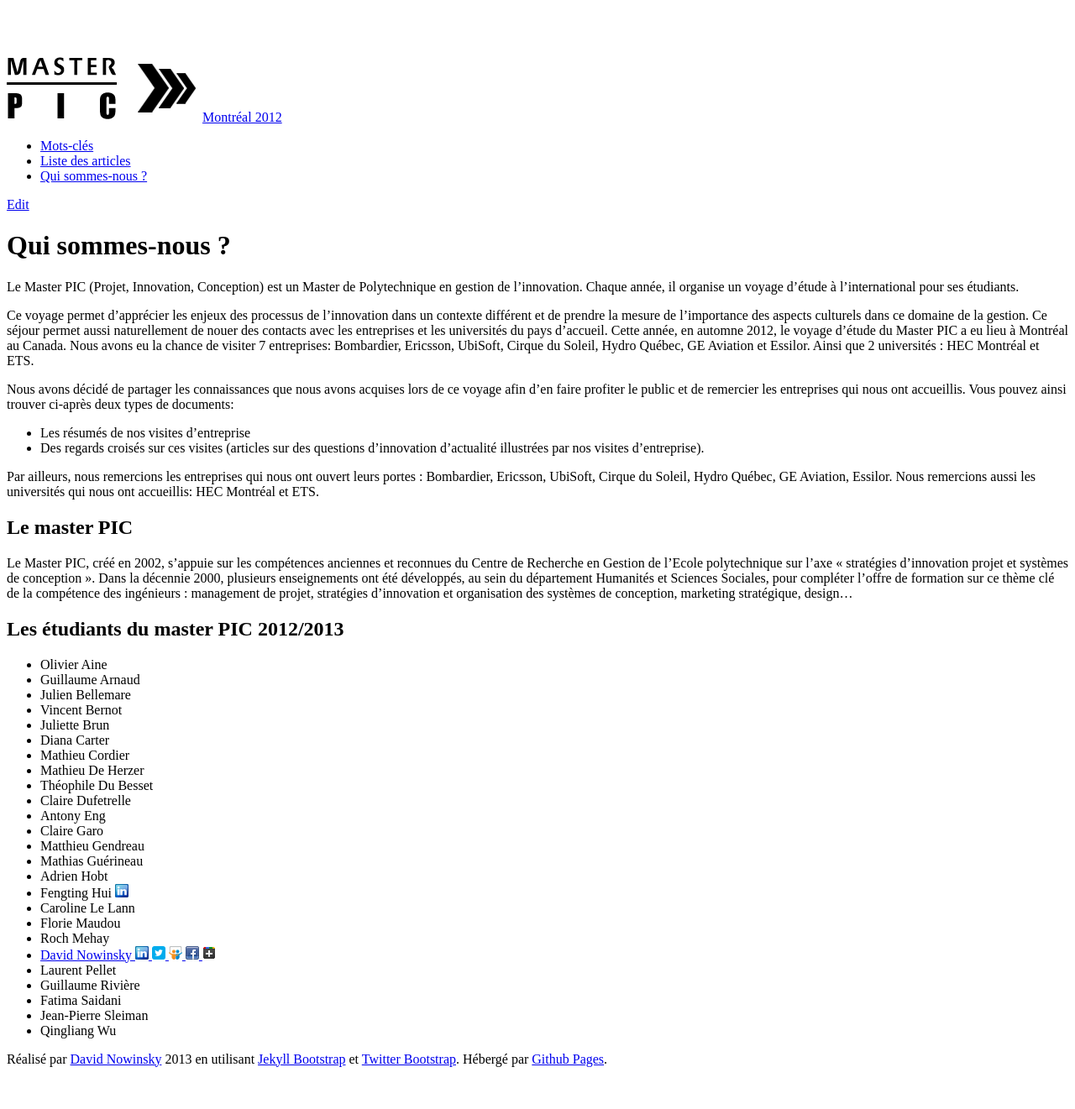
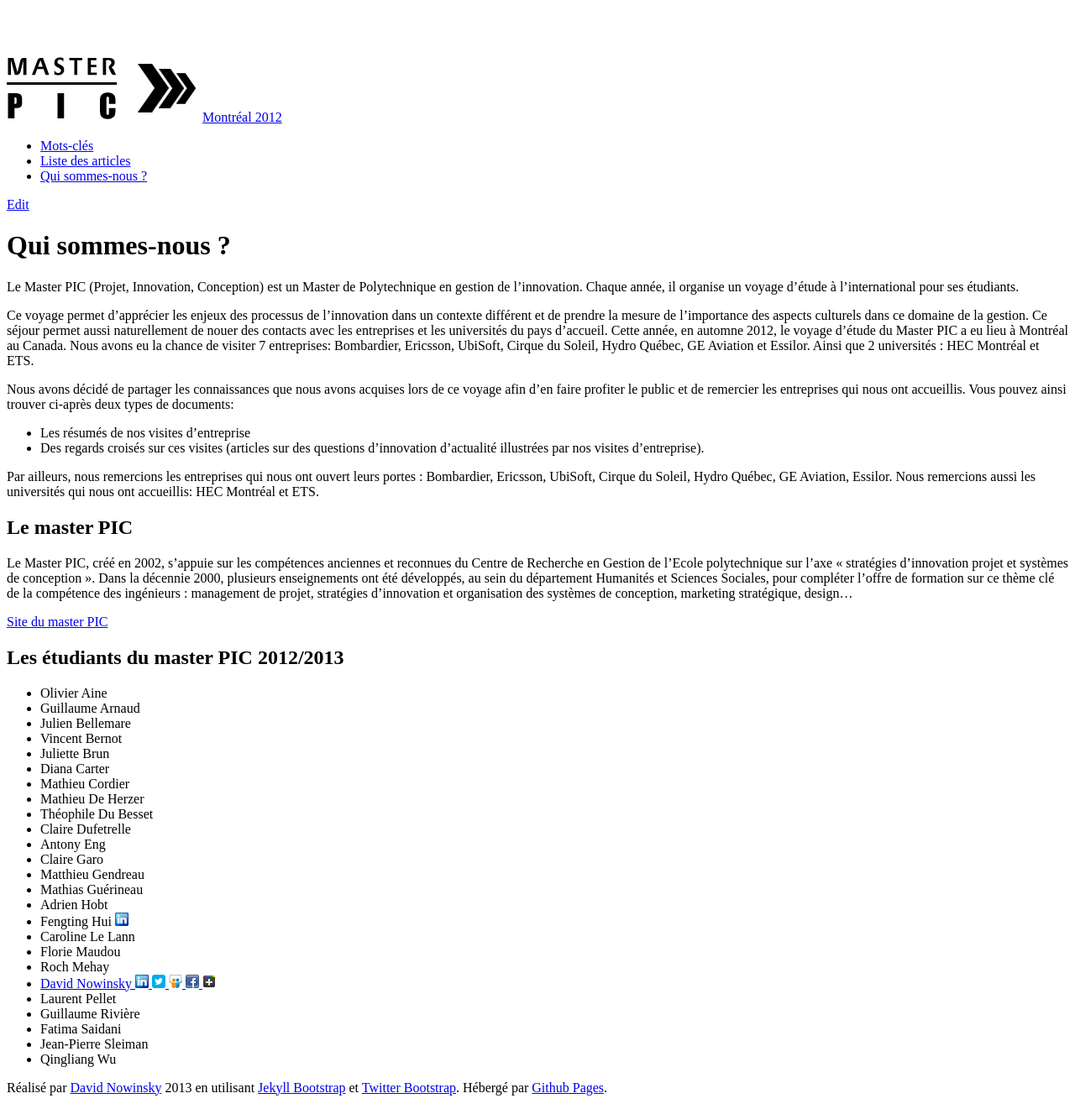
Before and after one commit to davinov/masterpic-montreal-2012, a Jekyll site: the page built from about-us.md, in a window 1280 px wide. Shown: the whole page at 84% size. Built offline with Jekyll 4.4.1, drawn with Linux system fonts in a browser that asks for light colours; nearby versions of some CDN libraries; before the commit the page ends 1287 px from its top, so only the background shows below that.

Commit message:
Add master PIC website link

```diff
--- a/about-us.md
+++ b/about-us.md
@@ -20,6 +20,8 @@
 ##Le master PIC
 Le Master PIC, créé en 2002, s'appuie sur les compétences anciennes et reconnues du Centre de Recherche en Gestion de l'Ecole polytechnique sur l'axe « stratégies d'innovation projet et systèmes de conception ». Dans la décennie 2000, plusieurs enseignements ont été développés, au sein du département Humanités et Sciences Sociales, pour compléter l'offre de formation sur ce thème clé de la compétence des ingénieurs : management de projet, stratégies d’innovation et organisation des systèmes de conception, marketing stratégique, design...
 
+[Site du master PIC](http://www.masterpic.fr/)
+
 ##Les étudiants du master PIC 2012/2013
 <ul class="inline">
     {% for profile in site.profiles %}
```
